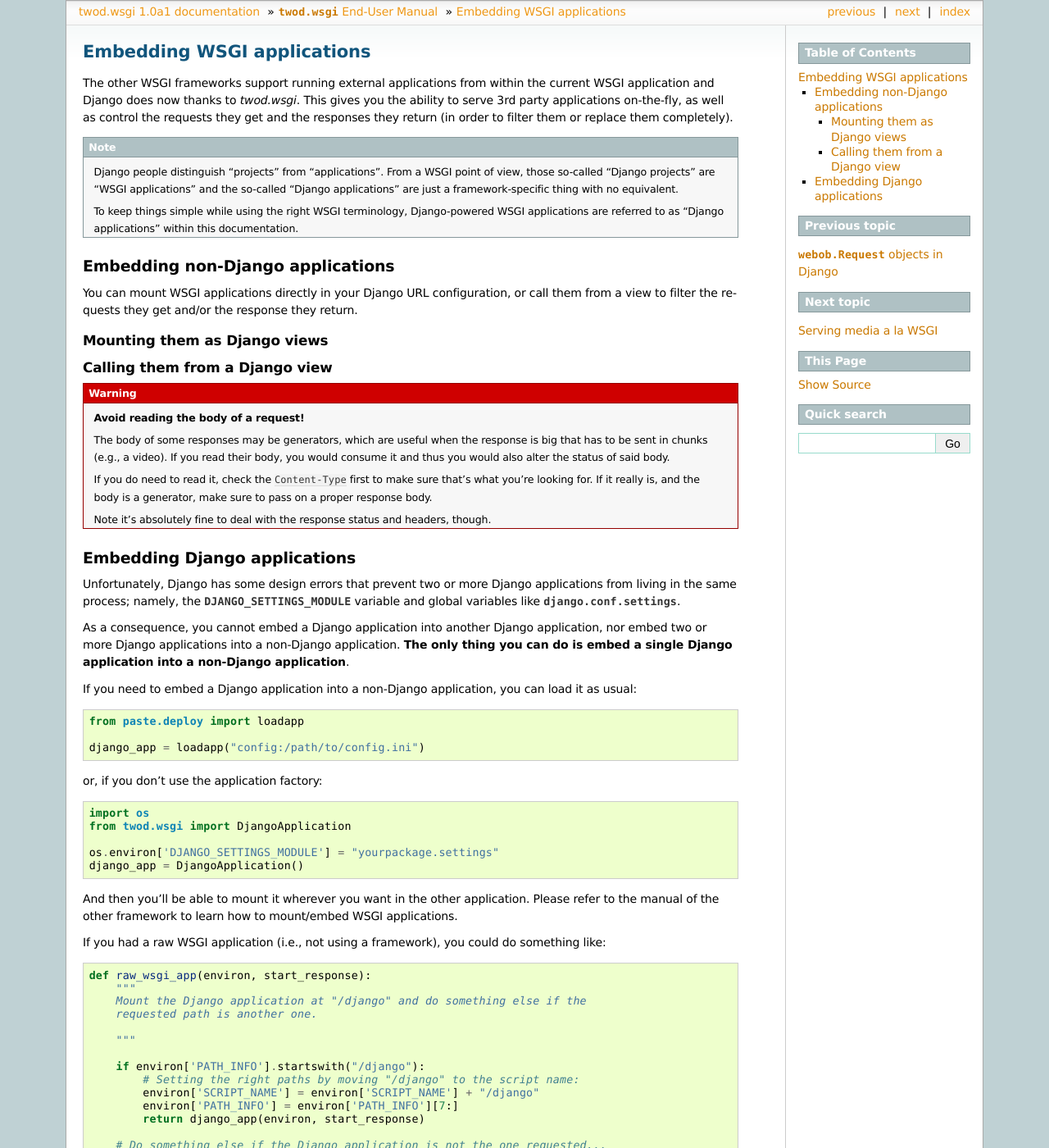
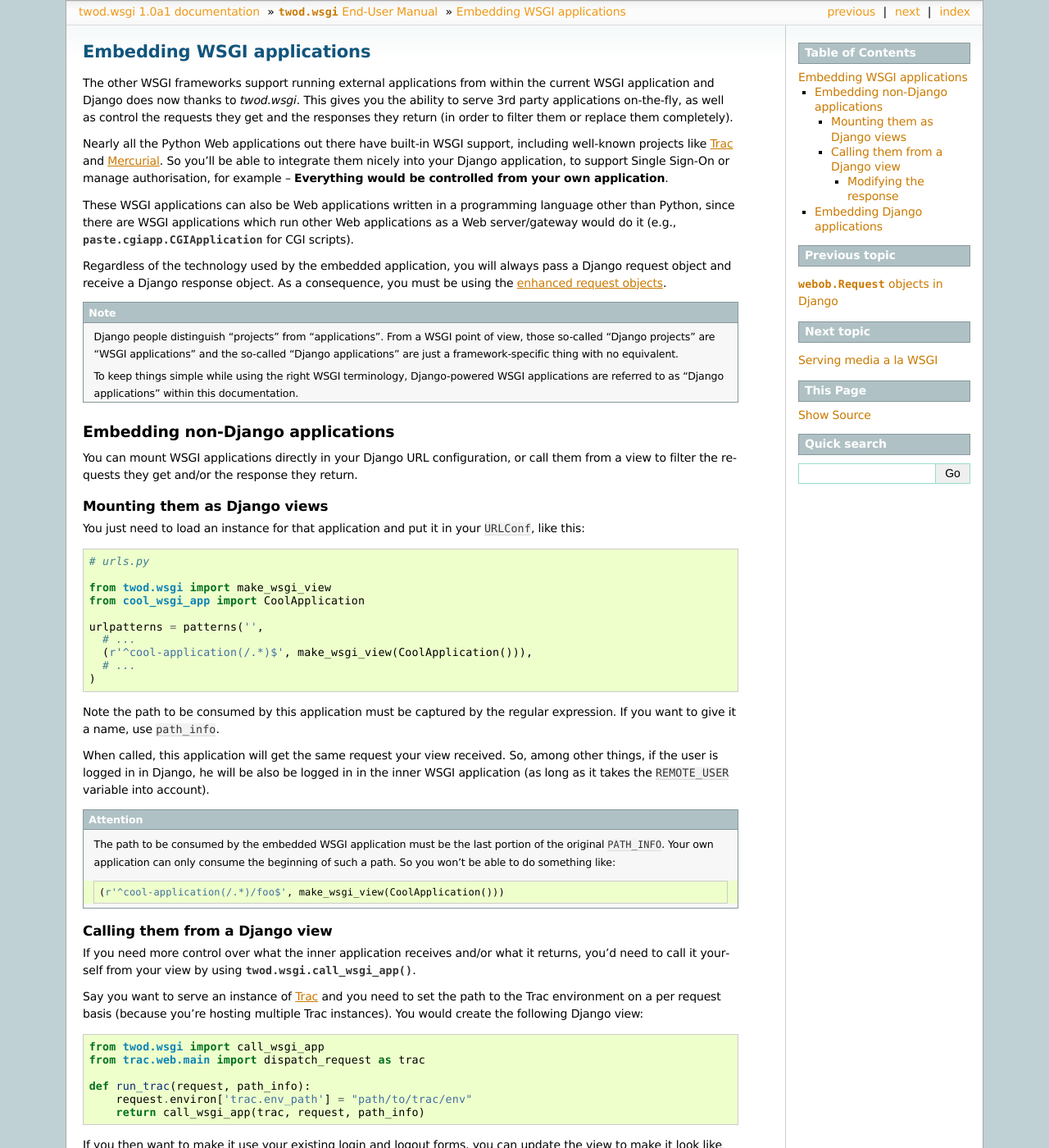
Before and after one commit to 2degrees/django-wsgi, a Sphinx documentation site: the page built from docs/source/manual/embedded-apps.rst, in a window 1280 px wide and 1400 px high. Shown: the whole window at 82% size. Built offline with Sphinx 7.4.7, drawn with Linux system fonts in a browser that asks for light colours; some of the changed text lies outside the part shown.

Commit message:
Finished the docs on how to embed WSGI apps

```diff
--- a/docs/source/conf.py
+++ b/docs/source/conf.py
@@ -203,6 +203,7 @@ latex_documents = [
 # Example configuration for intersphinx: refer to the Python standard library.
 intersphinx_mapping = {
     'http://docs.python.org/': None,
+    'http://pythonpaste.org/': None,
     'http://pythonpaste.org/webob/': None,
     'http://pythonpaste.org/deploy/': None,
     'http://docs.djangoproject.com/en/dev/': "http://docs.djangoproject.com/en/dev/_objects/",
--- a/docs/source/manual/embedded-apps.rst
+++ b/docs/source/manual/embedded-apps.rst
@@ -8,12 +8,30 @@ gives you the ability to serve 3rd party applications on-the-fly, as well as
 control the requests they get and the responses they return (in order to
 filter them or replace them completely).
 
+Nearly all the Python Web applications out there have built-in WSGI support,
+including well-known projects like `Trac <http://trac.edgewall.org/>`_ and
+`Mercurial <http://mercurial.selenic.com/>`_. So you'll be able to integrate
+them nicely into your Django application, to support Single Sign-On or manage
+authorisation, for example -- **Everything would be controlled from your own
+application**.
+
+These WSGI applications can also be Web applications written in a programming
+language other than Python, since there are WSGI applications which run other
+Web applications as a Web server/gateway would do it (e.g.,
+:class:`paste.cgiapp.CGIApplication` for CGI scripts).
+
+Regardless of the technology used by the embedded application, you will always
+pass a Django request object and receive a Django response object. As a
+consequence, you must be using the :doc:`enhanced request objects
+<request-objects>`.
+
+
 .. note::
 
-    Django people distinguish "projects" from "applications". From a WSGI point
-    of view, those so-called "Django projects" are "WSGI applications" and the
-    so-called "Django applications" are just a framework-specific thing with no
-    equivalent.
+    Django people distinguish "projects" from "applications". From a WSGI
+    point of view, those so-called "Django projects" are "WSGI applications"
+    and the so-called "Django applications" are just a framework-specific thing
+    with no equivalent.
 
     To keep things simple while using the right WSGI terminology,
     Django-powered WSGI applications are referred to as "Django applications"
@@ -27,18 +45,124 @@ You can mount WSGI applications directly in your Django URL configuration, or
 call them from a view to filter the requests they get and/or the response they
 return.
 
+
 Mounting them as Django views
 -----------------------------
+
+You just need to load an instance for that application and put it in your
+``URLConf``, like this::
+
+    # urls.py
+
+    from twod.wsgi import make_wsgi_view
+    from cool_wsgi_app import CoolApplication
+
+    urlpatterns = patterns('',
+      # ...
+      (r'^cool-application(/.*)$', make_wsgi_view(CoolApplication())),
+      # ...
+    )
+
+Note the path to be consumed by this application must be captured by the
+regular expression. If you want to give it a name, use ``path_info``.
+
+When called, this application will get the same request your view received. So,
+among other things, if the user is logged in in Django, he will be also be
+logged in in the inner WSGI application (as long as it takes the ``REMOTE_USER``
+variable into account).
+
+.. attention::
+    The path to be consumed by the embedded WSGI application must be the last
+    portion of the original ``PATH_INFO``. Your own application can only consume
+    the beginning of such a path. So you won't be able to do something like::
+
+        (r'^cool-application(/.*)/foo$', make_wsgi_view(CoolApplication()))
 
 
 Calling them from a Django view
 -------------------------------
 
+If you need more control over what the inner application receives and/or what it
+returns, you'd need to call it yourself from your view by using
+:func:`twod.wsgi.call_wsgi_app`.
+
+Say you want to serve an instance of `Trac <http://trac.edgewall.org/>`_ and
+you need to set the path to the Trac environment on a per request basis
+(because you're hosting multiple Trac instances). You would create the
+following Django view::
+
+    from twod.wsgi import call_wsgi_app
+    from trac.web.main import dispatch_request as trac
+
+    def run_trac(request, path_info):
+        request.environ['trac.env_path'] = "path/to/trac/env"
+        return call_wsgi_app(trac, request, path_info)
+
+If you then want to make it use your existing login and logout forms, you
+can update the view to make it look like this::
+
+    from django.shortcuts import redirect
+    from twod.wsgi import call_wsgi_app
+    from trac.web.main import dispatch_request as trac
+
+    def run_trac(request, path_info):
+
+        if path_info.startswith("/login"):
+            return redirect("/my-login-form")
+        if path_info.startswith("/logout"):
+            return redirect("/my-logout-form")
+
+        request.environ['trac.env_path'] = "path/to/trac/env"
+        return call_wsgi_app(trac, request, path_info)
+
+And if you're even more ambitious and want to serve Trac instances on-the-fly,
+you'd do this::
+
+    from django.shortcuts import redirect
+    from twod.wsgi import call_wsgi_app
+    from trac.web.main import dispatch_request as trac
+
+    def run_trac(request, trac_id, path_info):
+
+        if path_info.startswith("/login"):
+            return redirect("/my-login-form")
+        if path_info.startswith("/logout"):
+            return redirect("/my-logout-form")
+
+        request.environ['trac.env_path'] = "/var/trac-instances/%s" % trac_id
+        return call_wsgi_app(trac, request, path_info)
+
+
+    # urls.py
+
+    urlpatterns = patterns('',
+      # ...
+      (r'^tracs/(?<trac_id>\w+)(?<path_info>/.*)$', "yourpackage.views.run_trac"),
+      # ...
+    )
+
+
+Modifying the response
+~~~~~~~~~~~~~~~~~~~~~~
+
+As we mentioned above, you can deal with the response given by the WSGI
+application, which is available as a :class:`django.http.HttpResponse` instance.
+
+You can do anything you want with the response before returning it. If, for
+example, you wanted to set the ``Server`` header, you could do it like this::
+
+    from twod.wsgi import call_wsgi_app
+    from somewhere import wsgi_app
+
+    def run_app(request, path_info):
+        response = call_wsgi_app(wsgi_app, request, path_info)
+        response['Server'] = "twod.wsgi 1.0"
+        return response
 
 .. warning:: **Avoid reading the body of a request!**
 
     The body of some responses may be generators, which are useful when the
-    response is big that has to be sent in chunks (e.g., a video).
+    response is so big that has to be sent in chunks (e.g., a video).
     If you read their body, you would consume it and thus you would also alter
     the status of said body.
 
```
